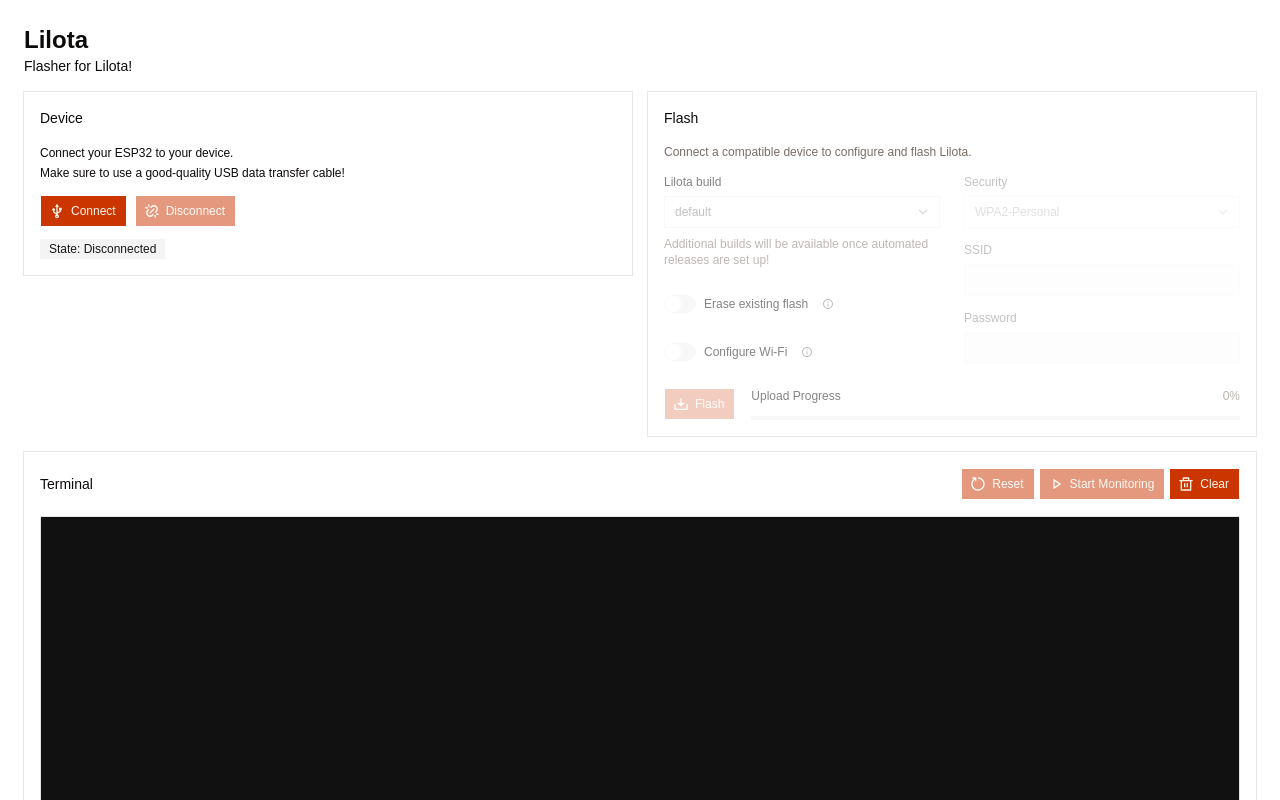
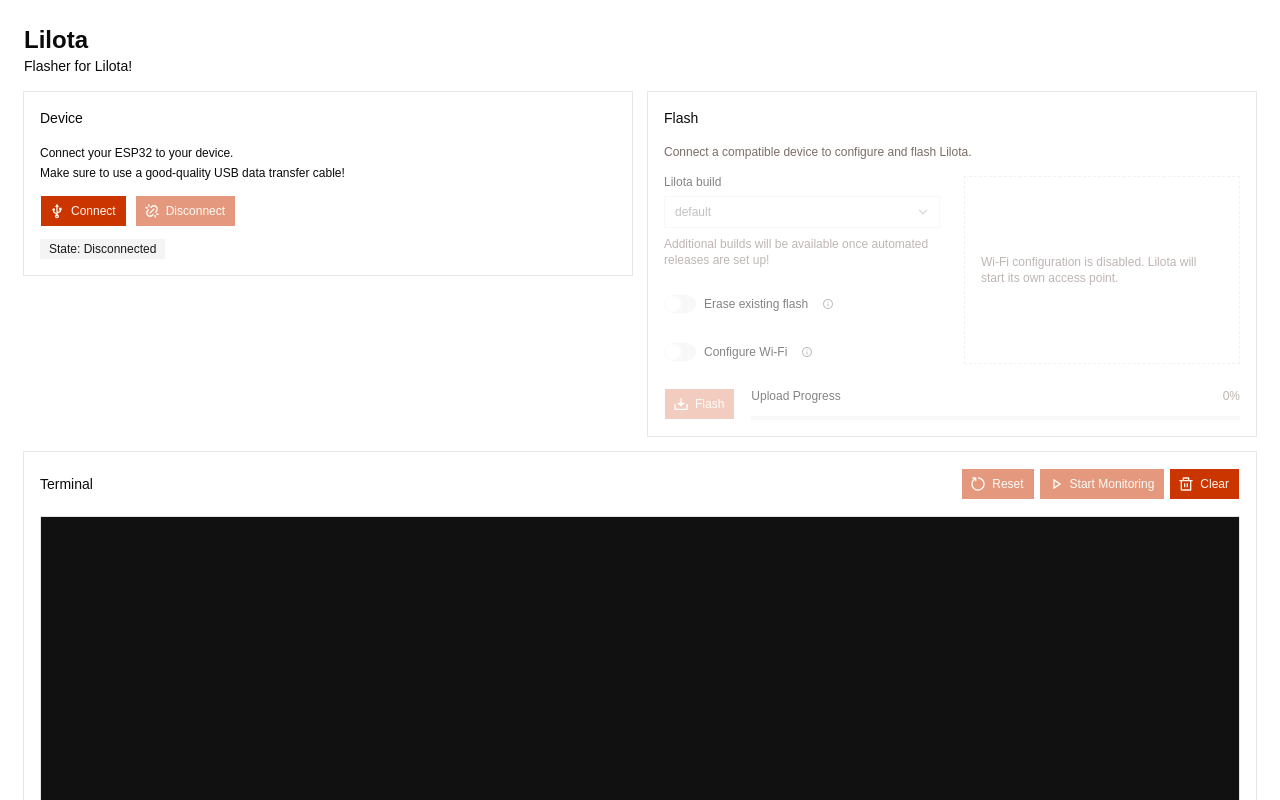
Before and after one commit to nebulanw/lilota-flasher, a React (Vite) app: page / in a window 1280 px wide. Shown: the top 800 px of the page. Built offline with nearby package versions, Linux system fonts and the light colour scheme.

Commit message:
feat: support wpa2-enterprise config

```diff
--- a/src/SerialProvider.tsx
+++ b/src/SerialProvider.tsx
@@ -278,8 +278,22 @@
         throw new Error("A Wi-Fi SSID is required");
       }
 
-      if (request.wifi.security === "wpa2-personal" && !request.wifi.password) {
+      if (request.wifi.authentication === "wpa2-psk" && !request.wifi.password) {
         throw new Error("A password is required for WPA2-Personal networks");
+      }
+
+      if (request.wifi.authentication === "wpa2-enterprise") {
+        if (!request.wifi.identity?.trim()) {
+          throw new Error("An identity is required for WPA2-Enterprise networks");
+        }
+
+        if (!request.wifi.username?.trim()) {
+          throw new Error("A username is required for WPA2-Enterprise networks");
+        }
+
+        if (!request.wifi.password) {
+          throw new Error("A password is required for WPA2-Enterprise networks");
+        }
       }
     }
 
--- a/src/features/flash/FlashCard.tsx
+++ b/src/features/flash/FlashCard.tsx
@@ -19,22 +19,29 @@
   TooltipTrigger,
 } from "@/components/ui/tooltip";
 import { useSerial } from "@/useSerial";
-import type { FlashRequest, WifiSecurity } from "@/types/flash";
+import type { FlashRequest, WifiAuthentication } from "@/types/flash";
 import { WifiFields } from "./WifiFields";
 
 export function FlashCard() {
   const { flashFirmware, flashProgress, state } = useSerial();
   const [eraseFlash, setEraseFlash] = useState(false);
   const [configureWifi, setConfigureWifi] = useState(false);
-  const [wifiSecurity, setWifiSecurity] = useState<WifiSecurity>("wpa2-personal");
+  const [wifiAuthentication, setWifiAuthentication] =
+    useState<WifiAuthentication>("wpa2-psk");
   const [ssid, setSsid] = useState("");
   const [password, setPassword] = useState("");
+  const [identity, setIdentity] = useState("");
+  const [username, setUsername] = useState("");
   const [isSubmitting, setIsSubmitting] = useState(false);
   const [errorMessage, setErrorMessage] = useState<string | null>(null);
 
   const hasSsid = ssid.trim().length > 0;
-  const hasRequiredPassword = wifiSecurity === "open" || password.length > 0;
-  const hasValidWifi = !configureWifi || (hasSsid && hasRequiredPassword);
+  const hasRequiredCredentials =
+    wifiAuthentication === "open" ||
+    (password.length > 0 &&
+      (wifiAuthentication !== "wpa2-enterprise" ||
+        (identity.trim().length > 0 && username.trim().length > 0)));
+  const hasValidWifi = !configureWifi || (hasSsid && hasRequiredCredentials);
   const serialReady = state === "ready" || state === "monitoring";
   const canFlash = serialReady && hasValidWifi && !isSubmitting;
   const controlsDisabled = !serialReady || isSubmitting;
@@ -49,8 +56,16 @@
       wifi: configureWifi
         ? {
             ssid: ssid.trim(),
-            security: wifiSecurity,
-            password: wifiSecurity === "open" ? undefined : password,
+            authentication: wifiAuthentication,
+            password: wifiAuthentication === "open" ? undefined : password,
+            identity:
+              wifiAuthentication === "wpa2-enterprise"
+                ? identity.trim()
+                : undefined,
+            username:
+              wifiAuthentication === "wpa2-enterprise"
+                ? username.trim()
+                : undefined,
           }
         : undefined,
     };
@@ -160,15 +175,25 @@
                 </div>
               </div>
 
+              {configureWifi ? (
                 <WifiFields
-                disabled={!configureWifi || controlsDisabled}
+                  disabled={controlsDisabled}
                   ssid={ssid}
                   password={password}
-                security={wifiSecurity}
+                  identity={identity}
+                  username={username}
+                  authentication={wifiAuthentication}
                   onSsidChange={setSsid}
                   onPasswordChange={setPassword}
-                onSecurityChange={setWifiSecurity}
+                  onIdentityChange={setIdentity}
+                  onUsernameChange={setUsername}
+                  onAuthenticationChange={setWifiAuthentication}
                 />
+              ) : (
+                <div className="flex min-h-24 items-center border border-dashed px-4 py-3 text-xs text-muted-foreground">
+                  Wi-Fi configuration is disabled. Lilota will start its own access point.
+                </div>
+              )}
             </div>
 
             {errorMessage && (
--- a/src/features/flash/WifiFields.tsx
+++ b/src/features/flash/WifiFields.tsx
@@ -7,46 +7,63 @@
   SelectTrigger,
   SelectValue,
 } from "@/components/ui/select";
-import type { WifiSecurity } from "@/types/flash";
+import type { WifiAuthentication } from "@/types/flash";
 
 type WifiFieldsProps = {
   disabled: boolean;
   ssid: string;
   password: string;
-  security: WifiSecurity;
+  identity: string;
+  username: string;
+  authentication: WifiAuthentication;
   onSsidChange: (value: string) => void;
   onPasswordChange: (value: string) => void;
-  onSecurityChange: (value: WifiSecurity) => void;
+  onIdentityChange: (value: string) => void;
+  onUsernameChange: (value: string) => void;
+  onAuthenticationChange: (value: WifiAuthentication) => void;
 };
 
 export function WifiFields({
   disabled,
   ssid,
   password,
-  security,
+  identity,
+  username,
+  authentication,
   onSsidChange,
   onPasswordChange,
-  onSecurityChange,
+  onIdentityChange,
+  onUsernameChange,
+  onAuthenticationChange,
 }: WifiFieldsProps) {
-  const isOpenNetwork = security === "open";
+  const isOpenNetwork = authentication === "open";
+  const isEnterprise = authentication === "wpa2-enterprise";
+
+  const authenticationLabel = {
+    open: "Open",
+    "wpa2-psk": "WPA2-Personal",
+    "wpa2-enterprise": "WPA2-Enterprise",
+  }[authentication];
 
   return (
-    <fieldset disabled={disabled} className="grid gap-4 disabled:opacity-50">
+    <fieldset
+      disabled={disabled}
+      className="grid content-start gap-4 disabled:opacity-50"
+    >
       <div className="grid gap-2">
-        <Label htmlFor="wifi-security">Security</Label>
+        <Label htmlFor="wifi-authentication">Authentication</Label>
         <Select
-          value={security}
-          onValueChange={(value) => onSecurityChange(value as WifiSecurity)}
+          value={authentication}
+          onValueChange={(value) => onAuthenticationChange(value as WifiAuthentication)}
           disabled={disabled}
         >
-          <SelectTrigger id="wifi-security" className="w-full">
-            <SelectValue>
-              {security === "open" ? "Open" : "WPA2-Personal"}
-            </SelectValue>
+          <SelectTrigger id="wifi-authentication" className="w-full">
+            <SelectValue>{authenticationLabel}</SelectValue>
           </SelectTrigger>
           <SelectContent>
-            <SelectItem value="wpa2-personal">WPA2-Personal</SelectItem>
             <SelectItem value="open">Open</SelectItem>
+            <SelectItem value="wpa2-psk">WPA2-Personal</SelectItem>
+            <SelectItem value="wpa2-enterprise">WPA2-Enterprise</SelectItem>
           </SelectContent>
         </Select>
       </div>
@@ -62,18 +79,45 @@
         />
       </div>
 
+      {isEnterprise && (
+        <>
+          <div className="grid gap-2">
+            <Label htmlFor="wifi-identity">Identity</Label>
+            <Input
+              id="wifi-identity"
+              value={identity}
+              onChange={(event) => onIdentityChange(event.currentTarget.value)}
+              disabled={disabled}
+              autoComplete="off"
+            />
+          </div>
+
+          <div className="grid gap-2">
+            <Label htmlFor="wifi-username">Username</Label>
+            <Input
+              id="wifi-username"
+              value={username}
+              onChange={(event) => onUsernameChange(event.currentTarget.value)}
+              disabled={disabled}
+              autoComplete="username"
+            />
+          </div>
+        </>
+      )}
+
+      {!isOpenNetwork && (
         <div className="grid gap-2">
           <Label htmlFor="wifi-password">Password</Label>
           <Input
             id="wifi-password"
             type="password"
-          value={isOpenNetwork ? "" : password}
+            value={password}
             onChange={(event) => onPasswordChange(event.currentTarget.value)}
-          disabled={disabled || isOpenNetwork}
-          placeholder={isOpenNetwork ? "Not required" : undefined}
+            disabled={disabled}
             autoComplete="new-password"
           />
         </div>
+      )}
     </fieldset>
   );
 }
--- a/src/services/lilotaCommands.ts
+++ b/src/services/lilotaCommands.ts
@@ -30,16 +30,34 @@
   write: SerialWriter,
   configuration: WifiConfiguration,
 ) {
-  const password = configuration.security === "open"
+  const authenticationMode = configuration.authentication === "wpa2-enterprise"
+    ? "wpa2_enterprise"
+    : "wpa2_psk";
+  const password = configuration.authentication === "open"
     ? ""
     : configuration.password ?? "";
 
+  await sendLilotaCommand(
+    write,
+    `config set wifi_auth_mode ${authenticationMode}`,
+  );
   await sendLilotaCommand(
     write,
     `config set wifi_ssid ${tclBrace(configuration.ssid)}`,
   );
   await sendLilotaCommand(write, `config set wifi_pass ${tclBrace(password)}`);
 
+  if (configuration.authentication === "wpa2-enterprise") {
+    await sendLilotaCommand(
+      write,
+      `config set wifi_identity ${tclBrace(configuration.identity ?? "")}`,
+    );
+    await sendLilotaCommand(
+      write,
+      `config set wifi_username ${tclBrace(configuration.username ?? "")}`,
+    );
+  }
+
   // Lilota reloads its Wi-Fi configuration during startup.
   await sendLilotaCommand(write, "reboot");
 }
--- a/src/types/flash.ts
+++ b/src/types/flash.ts
@@ -1,9 +1,11 @@
-export type WifiSecurity = "wpa2-personal" | "open";
+export type WifiAuthentication = "open" | "wpa2-psk" | "wpa2-enterprise";
 
 export type WifiConfiguration = {
   ssid: string;
-  security: WifiSecurity;
+  authentication: WifiAuthentication;
   password?: string;
+  identity?: string;
+  username?: string;
 };
 
 export type FlashRequest = {
```
Lines whose indentation alone changed are shown as unchanged.
